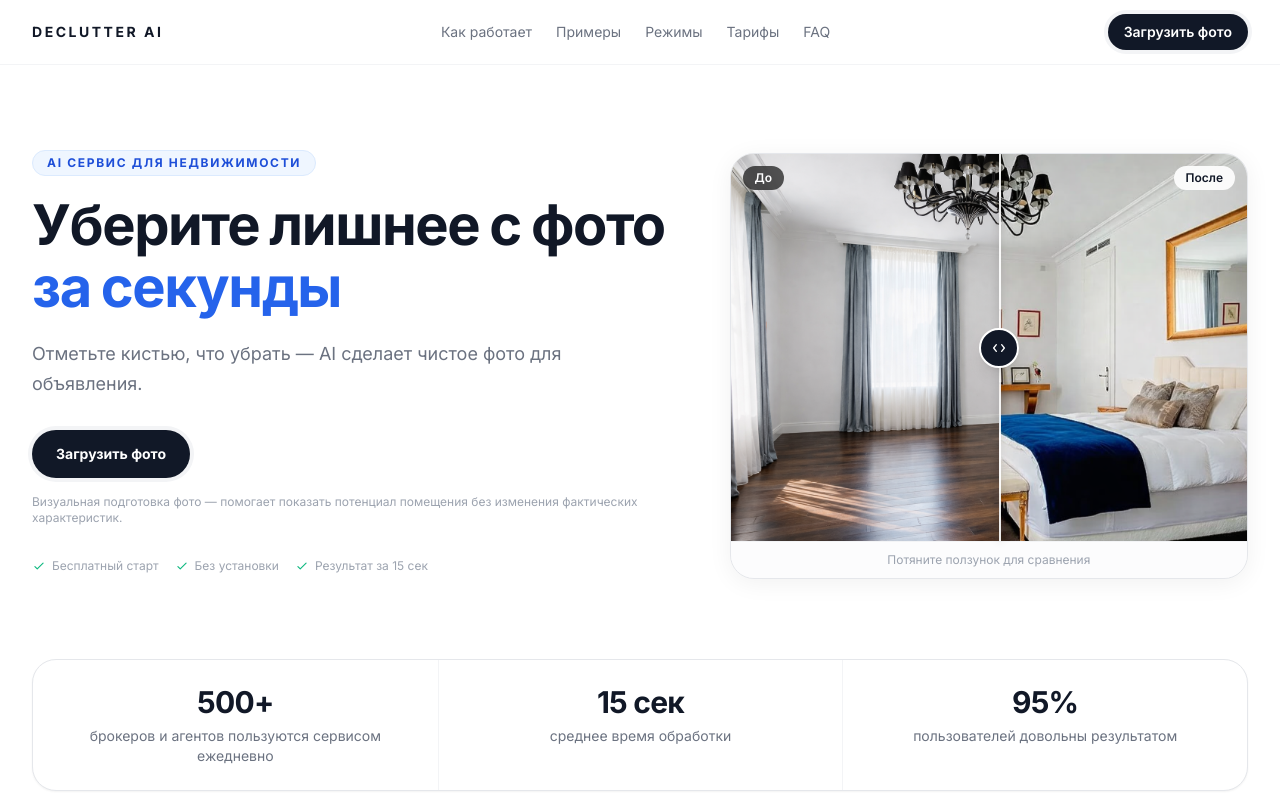
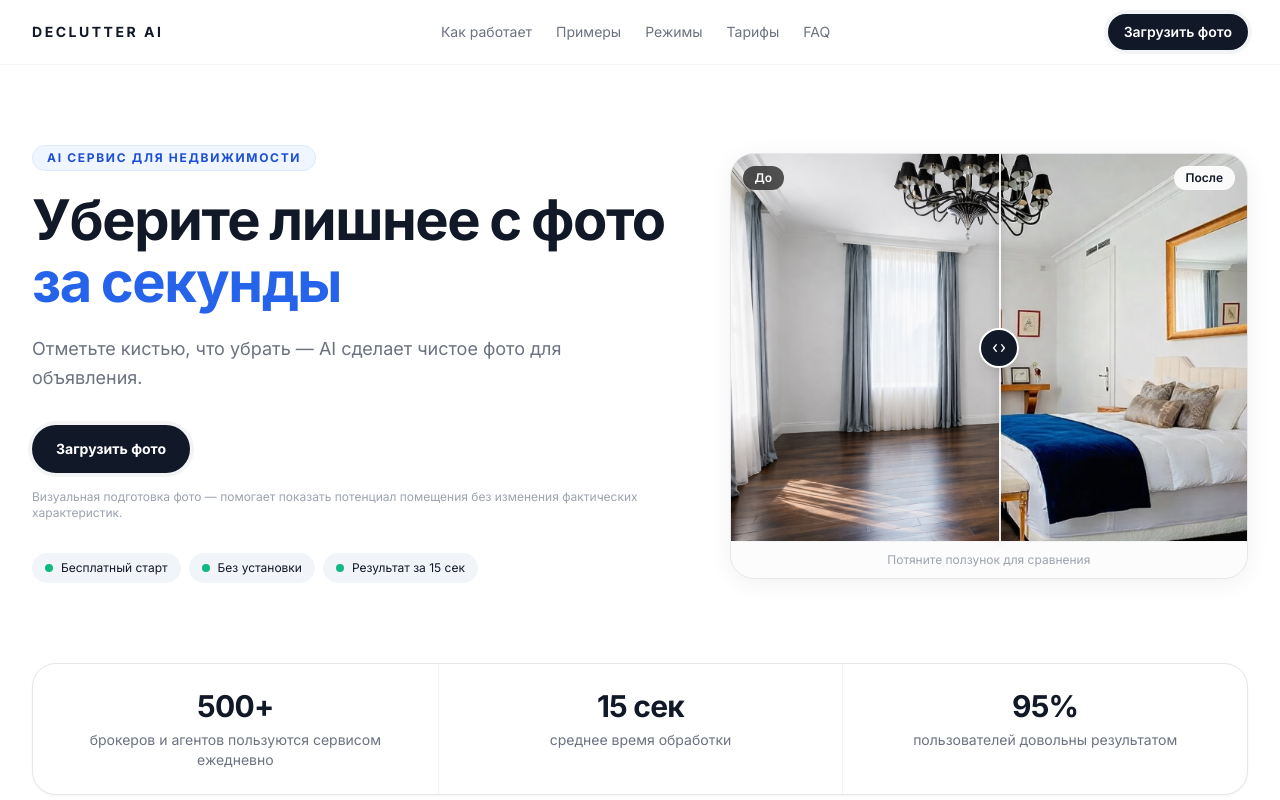
Before and after one commit to asar52241/StagingAI, a Next.js app: page / in a window 1280 px wide. Shown: the top 800 px of the page. Built offline with nearby package versions, Linux system fonts and the light colour scheme.

Commit message:
feat: replace trust signals with Pill components

```diff
--- a/app/page.tsx
+++ b/app/page.tsx
@@ -2,6 +2,7 @@
 
 import Link from "next/link";
 import { useState } from "react";
+import { Pill, PillIndicator } from "@/components/ui/pill";
 
 // ─── Types ────────────────────────────────────────────────────────────────────
 
@@ -807,19 +808,13 @@ export default function LandingPage() {
               </p>
 
               {/* Mini trust signals */}
-              <div className="mt-8 flex flex-wrap items-center gap-4 text-xs text-gray-400">
-                <span className="flex items-center gap-1.5">
-                  <CheckIcon className="h-3.5 w-3.5 text-emerald-500" />
-                  Бесплатный старт
-                </span>
-                <span className="flex items-center gap-1.5">
-                  <CheckIcon className="h-3.5 w-3.5 text-emerald-500" />
-                  Без установки
-                </span>
-                <span className="flex items-center gap-1.5">
-                  <CheckIcon className="h-3.5 w-3.5 text-emerald-500" />
-                  Результат за 15 сек
-                </span>
+              <div className="mt-8 flex flex-wrap items-center gap-2">
+                {["Бесплатный старт", "Без установки", "Результат за 15 сек"].map((label) => (
+                  <Pill key={label} variant="secondary">
+                    <PillIndicator variant="success" />
+                    {label}
+                  </Pill>
+                ))}
               </div>
             </div>
 
```
